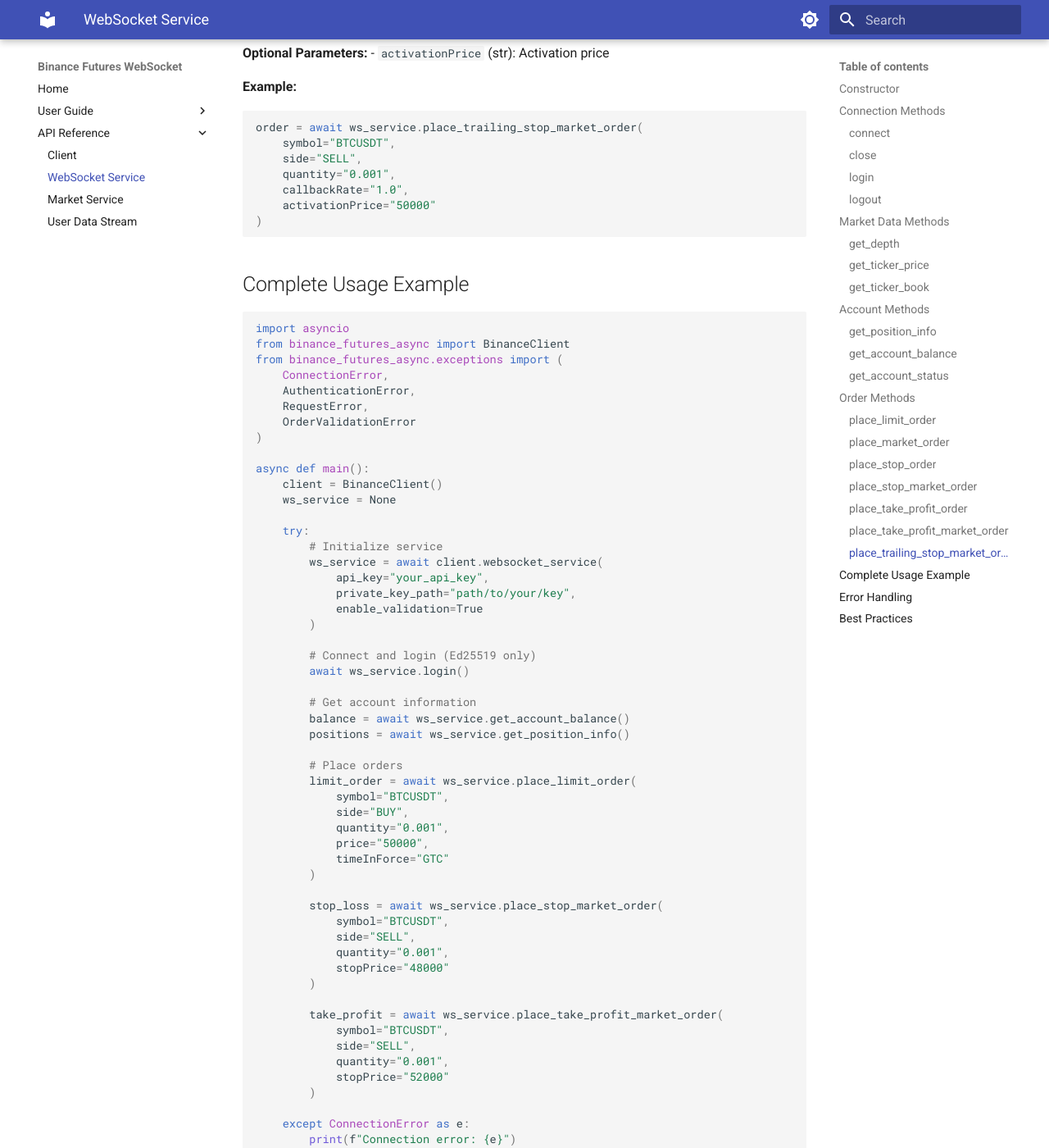
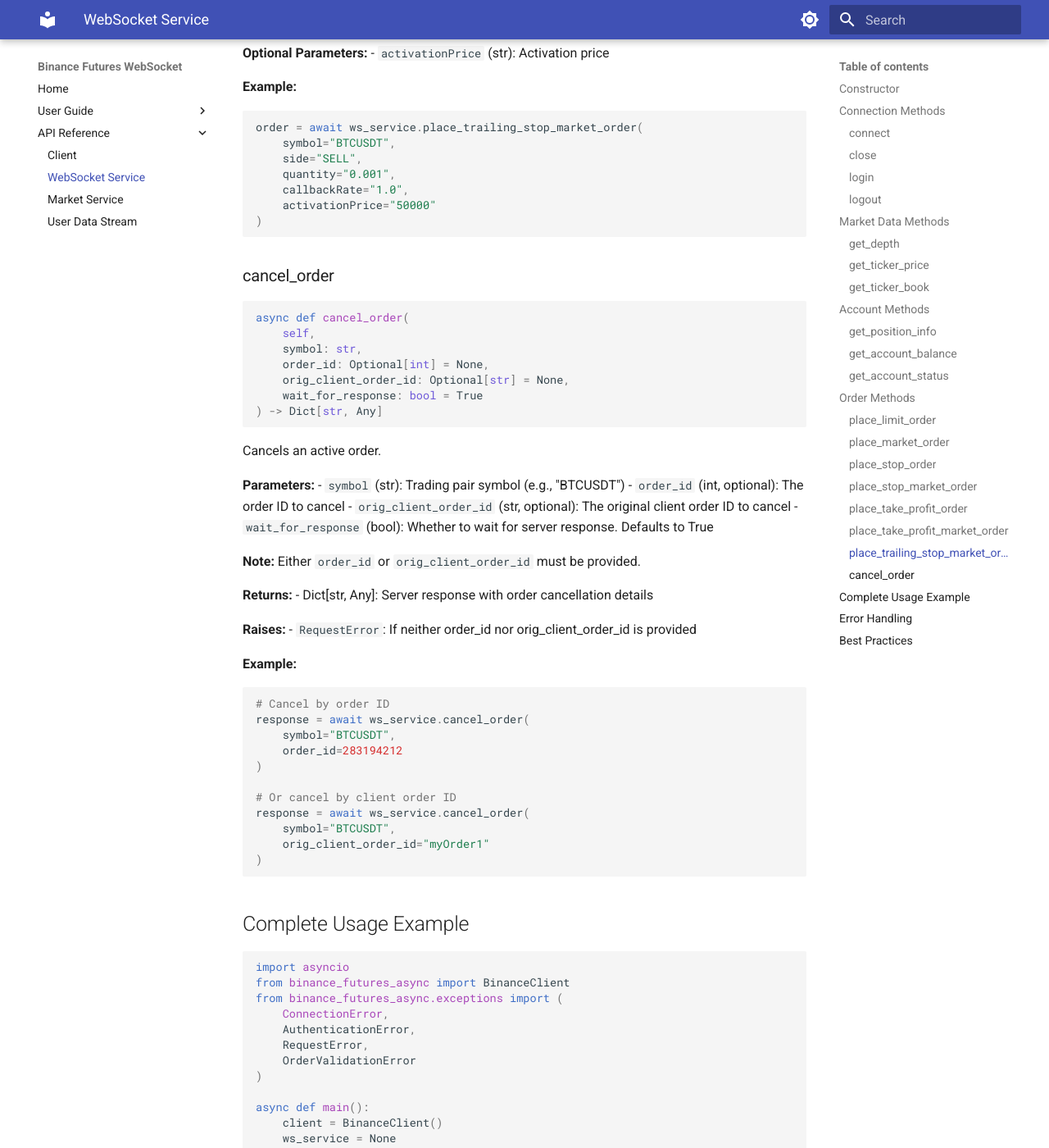
Before and after one commit to mumtazkahn/binance-futures-async, an MkDocs documentation site: the page built from docs/api/websocket_service.md, in a window 1280 px wide and 1400 px high, scrolled down 7694 px. Shown: the whole window at 82% size. Built offline with MkDocs 1.6.1 and Material for MkDocs 9.7.7, drawn with Linux system fonts in a browser that asks for light colours.

Commit message:
docs: add cancel order endpoint documentation

````diff
--- a/docs/api/websocket_service.md
+++ b/docs/api/websocket_service.md
@@ -426,6 +426,48 @@
     activationPrice="50000"
 )
 ```
+### cancel_order
+
+```python
+async def cancel_order(
+    self,
+    symbol: str,
+    order_id: Optional[int] = None,
+    orig_client_order_id: Optional[str] = None,
+    wait_for_response: bool = True
+) -> Dict[str, Any]
+```
+
+Cancels an active order.
+
+**Parameters:**
+- `symbol` (str): Trading pair symbol (e.g., "BTCUSDT")
+- `order_id` (int, optional): The order ID to cancel
+- `orig_client_order_id` (str, optional): The original client order ID to cancel
+- `wait_for_response` (bool): Whether to wait for server response. Defaults to True
+
+**Note:** Either `order_id` or `orig_client_order_id` must be provided.
+
+**Returns:**
+- Dict[str, Any]: Server response with order cancellation details
+
+**Raises:**
+- `RequestError`: If neither order_id nor orig_client_order_id is provided
+
+**Example:**
+```python
+# Cancel by order ID
+response = await ws_service.cancel_order(
+    symbol="BTCUSDT",
+    order_id=283194212
+)
+
+# Or cancel by client order ID
+response = await ws_service.cancel_order(
+    symbol="BTCUSDT",
+    orig_client_order_id="myOrder1"
+)
+```
 
 ## Complete Usage Example
 
````
